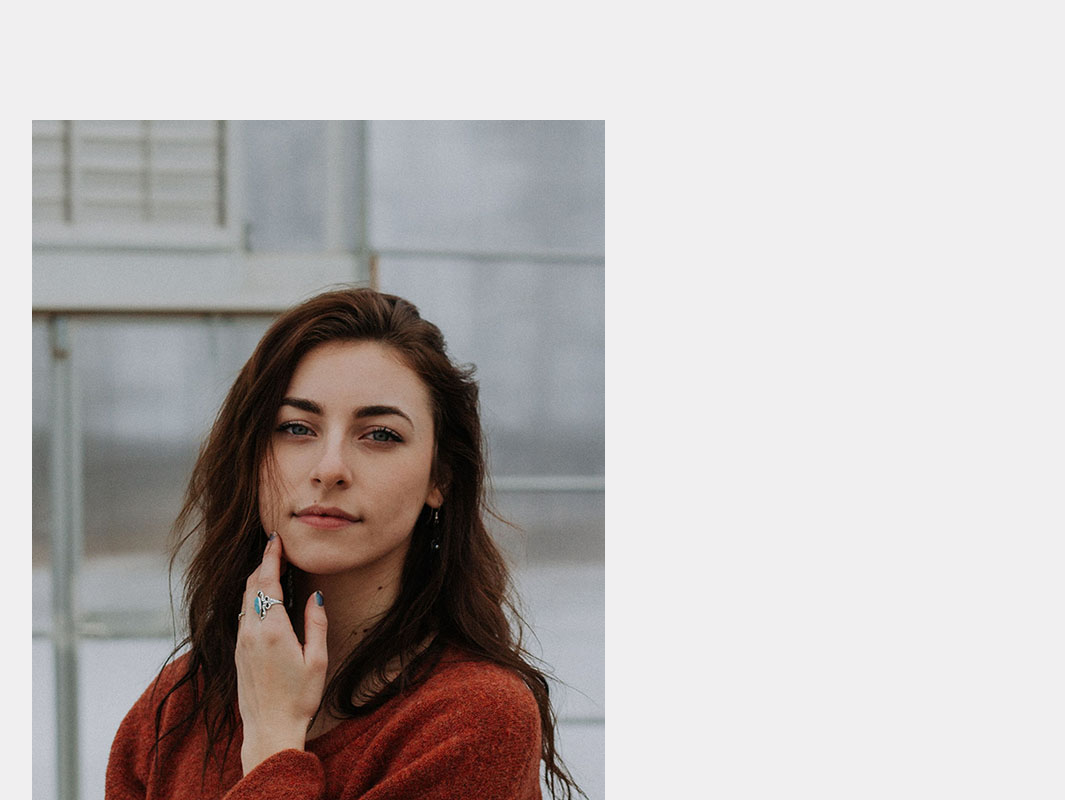
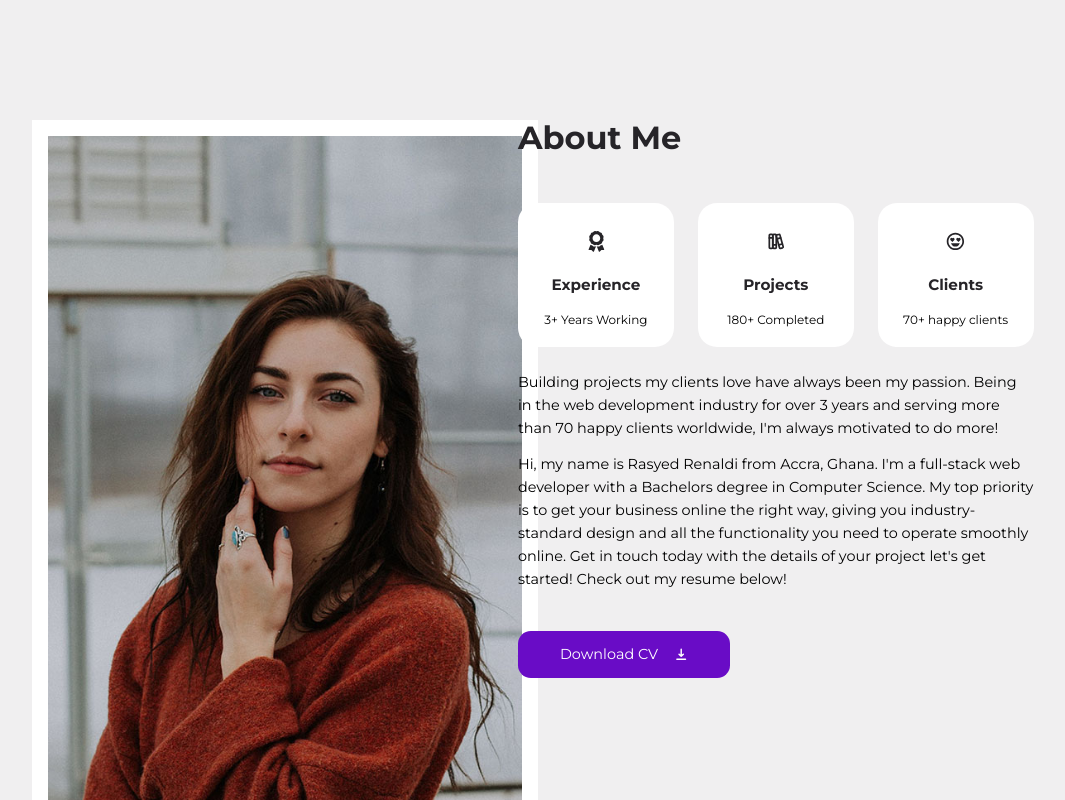
Before and after one commit to rasyedrenaldi/portfolioMe, a React (Create React App) app: page / in a window 1280 px wide. Shown: the part 840-1640 px from the top of the page, without its empty margins (122-1187 px from the left). Built offline with nearby package versions, Linux system fonts and the light colour scheme.

Commit message:
adjust card

```diff
--- a/src/components/card.css
+++ b/src/components/card.css
@@ -1,6 +1,6 @@
 .card {
   background: var(--color-white);
-  padding: 1.5rem;
+  padding: 1rem;
   border: 2px solid transparent;
   border-radius: var(--border-radius-1);
   transition: var(--transition);
@@ -8,8 +8,8 @@
 
 .card:hover {
   background: transparent;
-  border-color: var(--color-white);
-  transform: translateY(-0.5);
+  border-color: var(--color-primary);
+  transform: translateY(-0.3rem);
 }
 
 .card.light {
--- a/src/sections/about/about.css
+++ b/src/sections/about/about.css
@@ -0,0 +1,89 @@
+.about__container {
+  display: grid;
+  grid-template-columns: 38% 53%;
+  gap: 12%;
+}
+
+.about__left {
+  display: flex;
+  height: 100%;
+  width: 2rem;
+}
+
+.about__portrait {
+  display: flex;
+  height: 45rem;
+  border: 1rem solid var(--color-white);
+  transition: var(--transition);
+}
+
+.about__portrait:hover {
+  border-width: 0;
+}
+
+.about__cards {
+  margin: 3rem 0 1.5rem;
+  display: grid;
+  grid-template-columns: repeat(3, 1fr);
+  gap: 1.5rem;
+}
+
+.card.about__card {
+  text-align: center;
+}
+
+.about__card-icon {
+  font-size: 1.3rem;
+  color: var(--color-black);
+  border-radius: var(--border-radius-3);
+  width: fit-content;
+  margin-inline: auto;
+  padding: 0.6rem;
+  display: flex;
+  align-items: center;
+  transition: var(--transition);
+}
+
+.card.about__card:hover .about__card-icon {
+  background: var(--color-primary);
+  color: var(--color-white);
+}
+
+.card.about__card h5 {
+  margin: 1rem 0;
+}
+
+.about__right p {
+  margin-bottom: 0.8rem;
+}
+
+.about__right .btn {
+  margin-top: 2.5rem;
+}
+
+/* MEDIA QUERIES (tablets) */
+@media screen and (max-width: 1024px) {
+  .about__left {
+    display: none;
+  }
+
+  .about__container {
+    grid-template-columns: 1fr;
+  }
+
+  .about__right {
+    text-align: center;
+  }
+}
+
+/* MEDIA QUERIES (phones) */
+@media screen and (max-width: 600px) {
+  .about__cards {
+    grid-template-columns: 1fr 1fr;
+    gap: 1rem;
+  }
+
+  .about__right .btn {
+    margin-top: 2rem;
+  }
+}
```
